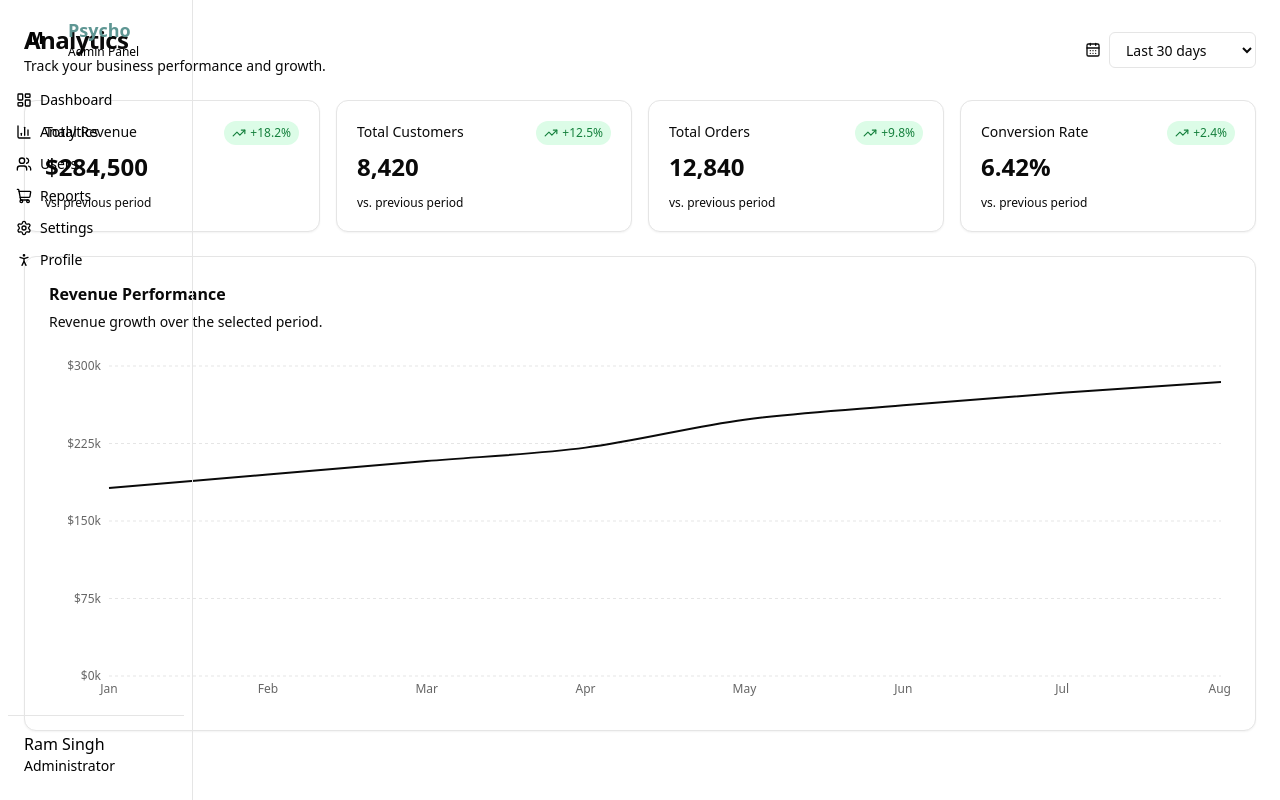
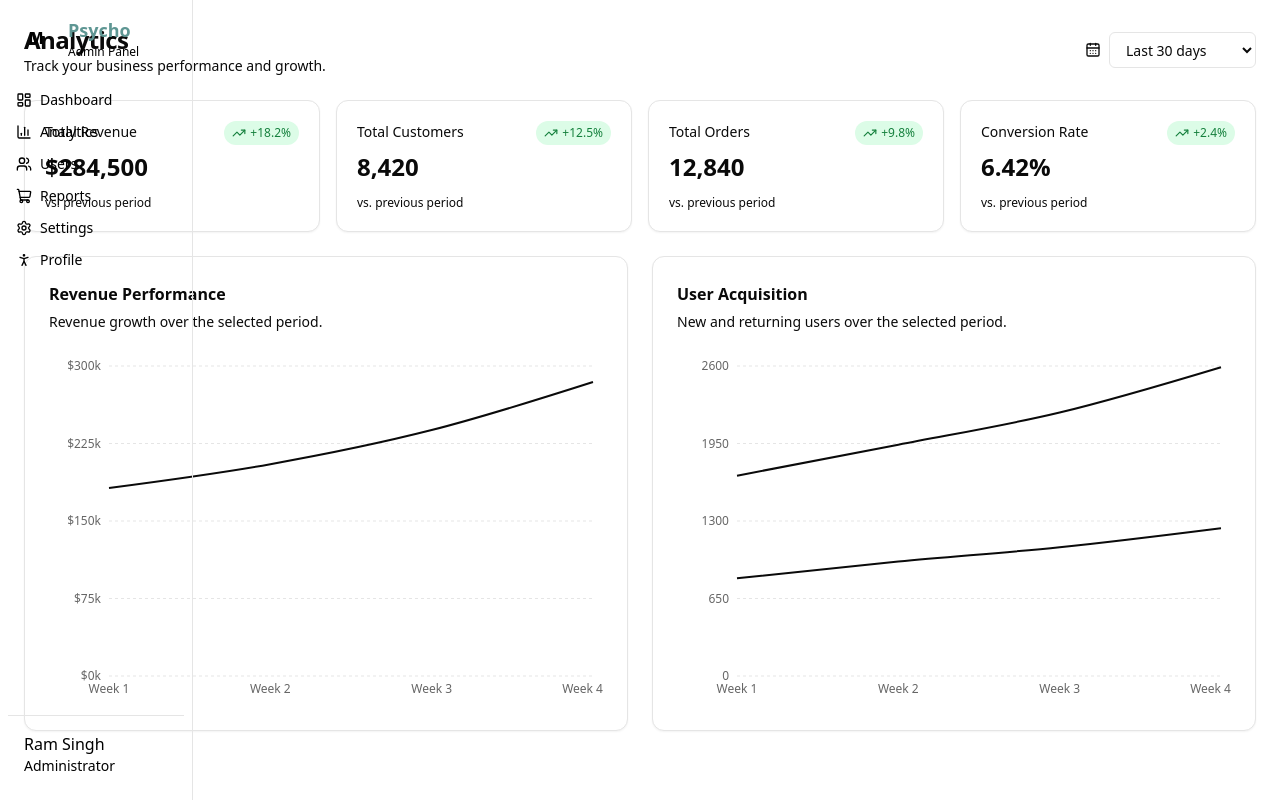
Before and after one commit to ramsingh20/Sprint1, a React (Vite) app: page /dashboard/analytics in a window 1280 px wide. Built offline with nearby package versions, Linux system fonts and the light colour scheme.

Commit message:
Add User Acquisition Chart and update analytics data structure

```diff
--- a/src/features/analytics/components/UserAcquisitionChart.jsx
+++ b/src/features/analytics/components/UserAcquisitionChart.jsx
@@ -0,0 +1,76 @@
+import { CartesianGrid, Line, LineChart, ResponsiveContainer, Tooltip, XAxis, YAxis, } from "recharts";
+import { Card, Typography } from "@material-tailwind/react";
+
+const UserAcquisitionChart = ({ data }) => {
+  return (
+    <Card className="border border-border bg-card p-6 text-card-foreground shadow-sm">
+      <div className="mb-6">
+        <Typography variant="h6" className="font-semibold">
+          User Acquisition
+        </Typography>
+
+        <Typography variant="small" className="mt-1 font-normal text-muted-foreground">
+          New and returning users over the selected period.
+        </Typography>
+      </div>
+
+      <div className="h-[350px] w-full">
+        <ResponsiveContainer width="100%" height="100%">
+          <LineChart
+            data={data}
+            margin={{
+              top: 10,
+              right: 10,
+              left: 0,
+              bottom: 0,
+            }}
+          >
+            <CartesianGrid strokeDasharray="3 3" vertical={false} className="stroke-border" />
+
+            <XAxis
+              dataKey="label"
+              axisLine={false}
+              tickLine={false}
+              tick={{ fontSize: 12 }}
+              className="fill-muted-foreground"
+            />
+
+            <YAxis axisLine={false} tickLine={false} tick={{ fontSize: 12 }} className="fill-muted-foreground" />
+
+            <Tooltip
+              contentStyle={{
+                borderRadius: "8px",
+                border: "1px solid var(--border)",
+                backgroundColor: "var(--card)",
+              }}
+            />
+
+            <Line
+              type="monotone"
+              dataKey="newUsers"
+              name="New Users"
+              stroke="currentColor"
+              strokeWidth={2}
+              dot={false}
+              activeDot={{ r: 5 }}
+              className="text-primary"
+            />
+
+            <Line
+              type="monotone"
+              dataKey="returningUsers"
+              name="Returning Users"
+              stroke="currentColor"
+              strokeWidth={2}
+              dot={false}
+              activeDot={{ r: 5 }}
+              className="text-muted-foreground"
+            />
+          </LineChart>
+        </ResponsiveContainer>
+      </div>
+    </Card>
+  );
+};
+
+export default UserAcquisitionChart;
--- a/src/features/analytics/data/analyticsData.js
+++ b/src/features/analytics/data/analyticsData.js
@@ -29,7 +29,33 @@ export const analyticsKpiData = [
   },
 ];
 
-export const analyticsRevenueData = [
+export const analyticsRevenueData = {
+  "7": [
+    { month: "Mon", revenue: 42000 },
+    { month: "Tue", revenue: 38500 },
+    { month: "Wed", revenue: 46800 },
+    { month: "Thu", revenue: 51200 },
+    { month: "Fri", revenue: 54900 },
+    { month: "Sat", revenue: 61800 },
+    { month: "Sun", revenue: 70400 },
+  ],
+
+  "30": [
+    { month: "Week 1", revenue: 182000 },
+    { month: "Week 2", revenue: 205000 },
+    { month: "Week 3", revenue: 238000 },
+    { month: "Week 4", revenue: 284500 },
+  ],
+
+  "90": [
+    { month: "Apr", revenue: 208000 },
+    { month: "May", revenue: 248000 },
+    { month: "Jun", revenue: 262000 },
+    { month: "Jul", revenue: 274000 },
+    { month: "Aug", revenue: 284500 },
+  ],
+
+  "365": [
     { month: "Jan", revenue: 182000 },
     { month: "Feb", revenue: 195000 },
     { month: "Mar", revenue: 208000 },
@@ -38,7 +64,8 @@ export const analyticsRevenueData = [
     { month: "Jun", revenue: 262000 },
     { month: "Jul", revenue: 274000 },
     { month: "Aug", revenue: 284500 },
-];
+  ],
+};
 export const userAcquisitionData = {
   "7": [
     { label: "Mon", newUsers: 420, returningUsers: 180 },
--- a/src/pages/Analytics.jsx
+++ b/src/pages/Analytics.jsx
@@ -2,10 +2,14 @@ import { CalendarDays } from "lucide-react";
 
 import PageHeader from "@/components/common/PageHeader";
 import AnalyticsKpiCard from "@/features/analytics/components/AnalyticsKpiCard";
-import { analyticsKpiData, analyticsRevenueData } from "@/features/analytics/data/analyticsData";
+import { analyticsKpiData, analyticsRevenueData, userAcquisitionData } from "@/features/analytics/data/analyticsData";
 import AnalyticsRevenueChart from "@/features/analytics/components/AnalyticsRevenueChart";
+import UserAcquisitionChart from "@/features/analytics/components/UserAcquisitionChart";
+import { useState } from "react";
 
 const Analytics = () => {
+  const [selectedPeriod, setSelectedPeriod] = useState("30");
+
   return (
     <div className="space-y-6 p-6">
 
@@ -15,7 +19,11 @@ const Analytics = () => {
         <div className="flex items-center gap-2">
           <CalendarDays className="h-4 w-4 text-muted-foreground" />
 
-          <select className="h-9 rounded-md border border-input bg-background px-3 text-sm outline-none transition-colors focus:border-ring focus:ring-2 focus:ring-ring/20" defaultValue="30">
+          <select
+            value={selectedPeriod}
+            onChange={(event) => setSelectedPeriod(event.target.value)}
+            className="h-9 rounded-md border border-input bg-background px-3 text-sm outline-none transition-colors focus:border-ring focus:ring-2 focus:ring-ring/20"
+          >
             <option value="7">Last 7 days</option>
             <option value="30">Last 30 days</option>
             <option value="90">Last 90 days</option>
@@ -29,8 +37,9 @@ const Analytics = () => {
           <AnalyticsKpiCard key={item.title} {...item} />
         ))}
       </div>
-      <div>
-        <AnalyticsRevenueChart data={analyticsRevenueData} />
+      <div className="grid gap-6 lg:grid-cols-2">                                {/* <div className=""> */}
+        <AnalyticsRevenueChart data={analyticsRevenueData[selectedPeriod]} />
+        <UserAcquisitionChart data={userAcquisitionData[selectedPeriod]} />
       </div>
 
     </div>
```
Lines whose indentation alone changed are shown as unchanged.
